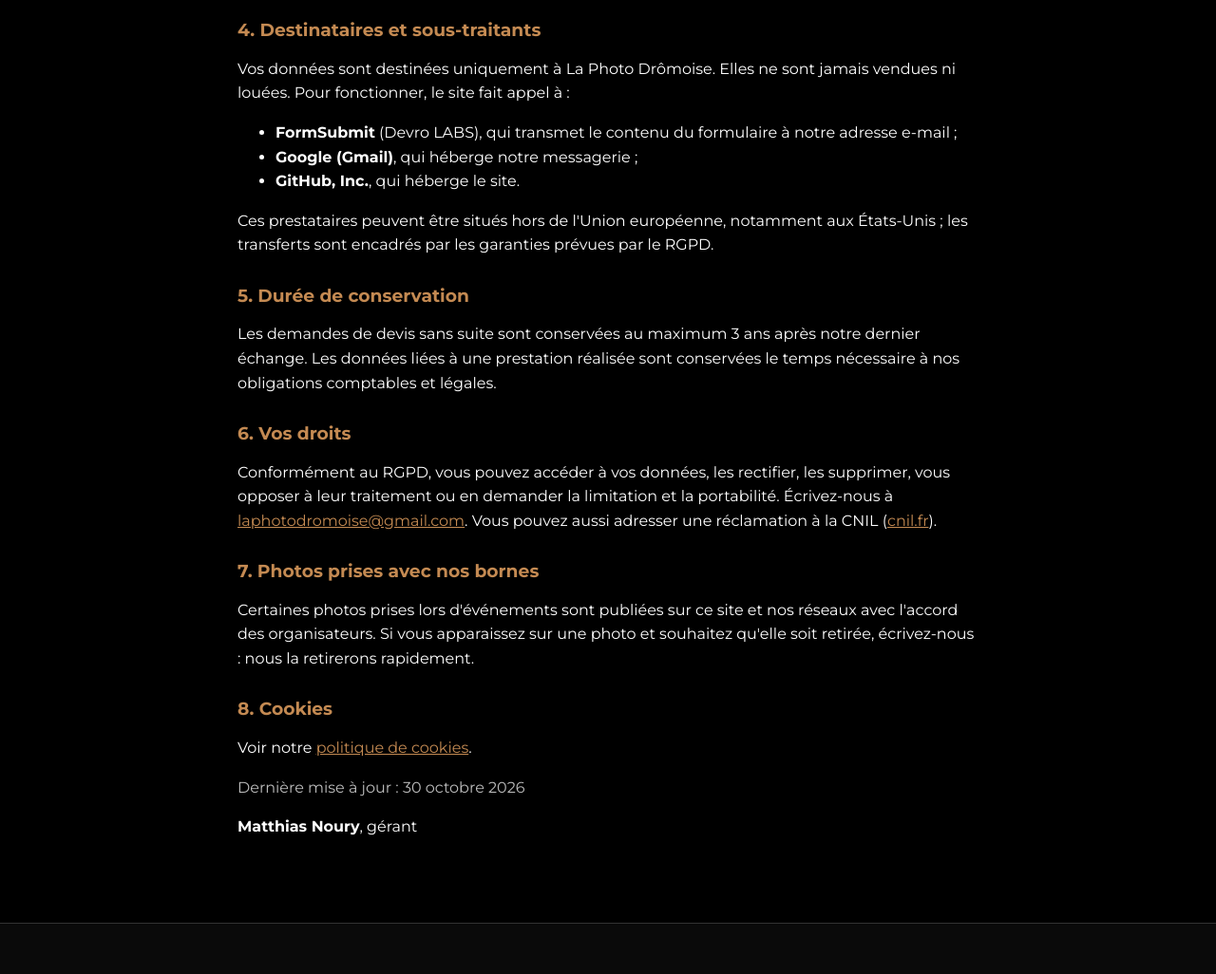
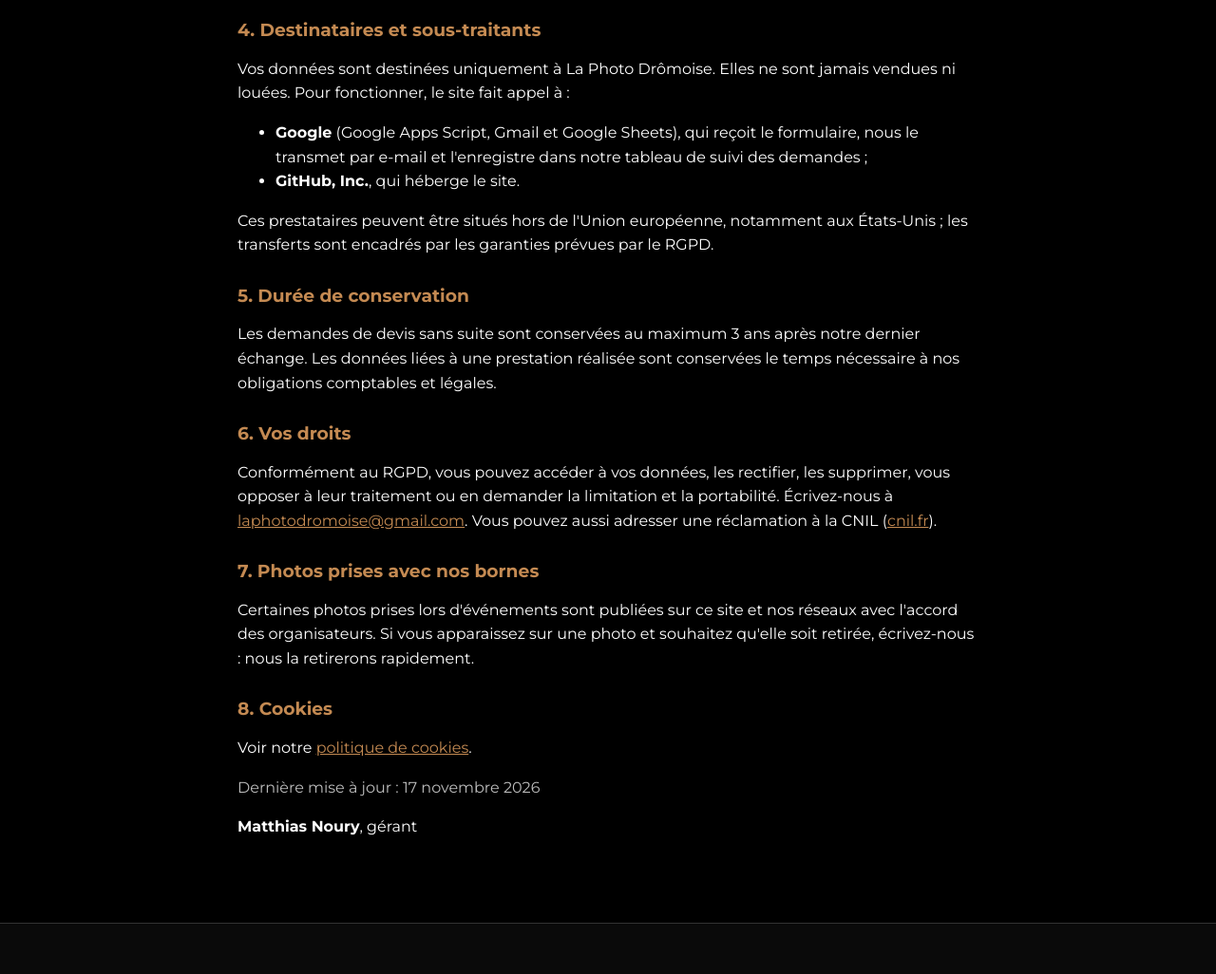
Before and after one commit to laphotodromoise/laphotodromoise, a plain HTML site: page politique-de-confidentialite/index.html in a window 1280 px wide. Shown: the part 1000-2026 px from the top of the page at 95% size. Drawn offline with Linux system fonts and the light colour scheme.

Commit message:
Politiques et formulaires : FormSubmit remplacé par Google
Co-Authored-By: Claude Opus 5.5 <noreply@anthropic.com>
Claude-Session: https://claude.ai/code/session_01JJ5KoZNfwFwo2zkT6mEir1

```diff
--- a/devis.js
+++ b/devis.js
@@ -1,9 +1,9 @@
-/* Envoi du formulaire de devis vers laphotodromoise@gmail.com (FormSubmit).
+/* Envoi du formulaire de devis vers laphotodromoise@gmail.com via le script Google (dossier google-apps-script).
    L'e-mail reçu indique clairement qu'il vient du site La Photo Drômoise. */
 (function () {
   var DEST = 'laphotodromoise@gmail.com';
   // Adresse du script Google (Apps Script) une fois installé — voir google-apps-script/LISEZ-MOI.md.
-  // Tant qu'elle est vide, les demandes passent par FormSubmit.
+  // Si elle était vidée, les demandes repasseraient par FormSubmit (ancien service, déconseillé).
   var SCRIPT_GOOGLE = 'https://script.google.com/macros/s/AKfycbyYT-M8uxpb8BDm9AHk5D0yeD03fWa7ZEcXtd1H2sXP_fhwseRA0EYXE9QQ564-P1i4/exec';
   var forms = document.querySelectorAll('form.devis');
   if (!forms.length || !window.fetch) return;
--- a/politique-de-confidentialite/index.html
+++ b/politique-de-confidentialite/index.html
@@ -31,7 +31,7 @@
 <p>Base légale : les mesures précontractuelles prises à votre demande. Nous ne vous envoyons pas de prospection sans votre accord.</p>
 <h3>4. Destinataires et sous-traitants</h3>
 <p>Vos données sont destinées uniquement à La Photo Drômoise. Elles ne sont jamais vendues ni louées. Pour fonctionner, le site fait appel à :</p>
-<ul><li><strong>FormSubmit</strong> (Devro LABS), qui transmet le contenu du formulaire à notre adresse e-mail ;</li><li><strong>Google (Gmail)</strong>, qui héberge notre messagerie ;</li><li><strong>GitHub, Inc.</strong>, qui héberge le site.</li></ul>
+<ul><li><strong>Google</strong> (Google Apps Script, Gmail et Google Sheets), qui reçoit le formulaire, nous le transmet par e-mail et l'enregistre dans notre tableau de suivi des demandes ;</li><li><strong>GitHub, Inc.</strong>, qui héberge le site.</li></ul>
 <p>Ces prestataires peuvent être situés hors de l'Union européenne, notamment aux États-Unis ; les transferts sont encadrés par les garanties prévues par le RGPD.</p>
 <h3>5. Durée de conservation</h3>
 <p>Les demandes de devis sans suite sont conservées au maximum 3 ans après notre dernier échange. Les données liées à une prestation réalisée sont conservées le temps nécessaire à nos obligations comptables et légales.</p>
@@ -41,7 +41,7 @@
 <p>Certaines photos prises lors d'événements sont publiées sur ce site et nos réseaux avec l'accord des organisateurs. Si vous apparaissez sur une photo et souhaitez qu'elle soit retirée, écrivez-nous : nous la retirerons rapidement.</p>
 <h3>8. Cookies</h3>
 <p>Voir notre <a href="../politique-de-cookies/">politique de cookies</a>.</p>
-<p class="muted">Dernière mise à jour : 30 octobre 2026</p>
+<p class="muted">Dernière mise à jour : 17 novembre 2026</p>
 <p><strong>Matthias Noury</strong>, gérant</p>
 </div></section></main>
 <footer class="site"><div class="wrap ft">
```
Also changed, not shown: contact/devis/index.html (+1 -1 lines), nosbornes/index.html (+1 -1 lines), politique-de-cookies/index.html (+2 -2 lines), 1 other file.
